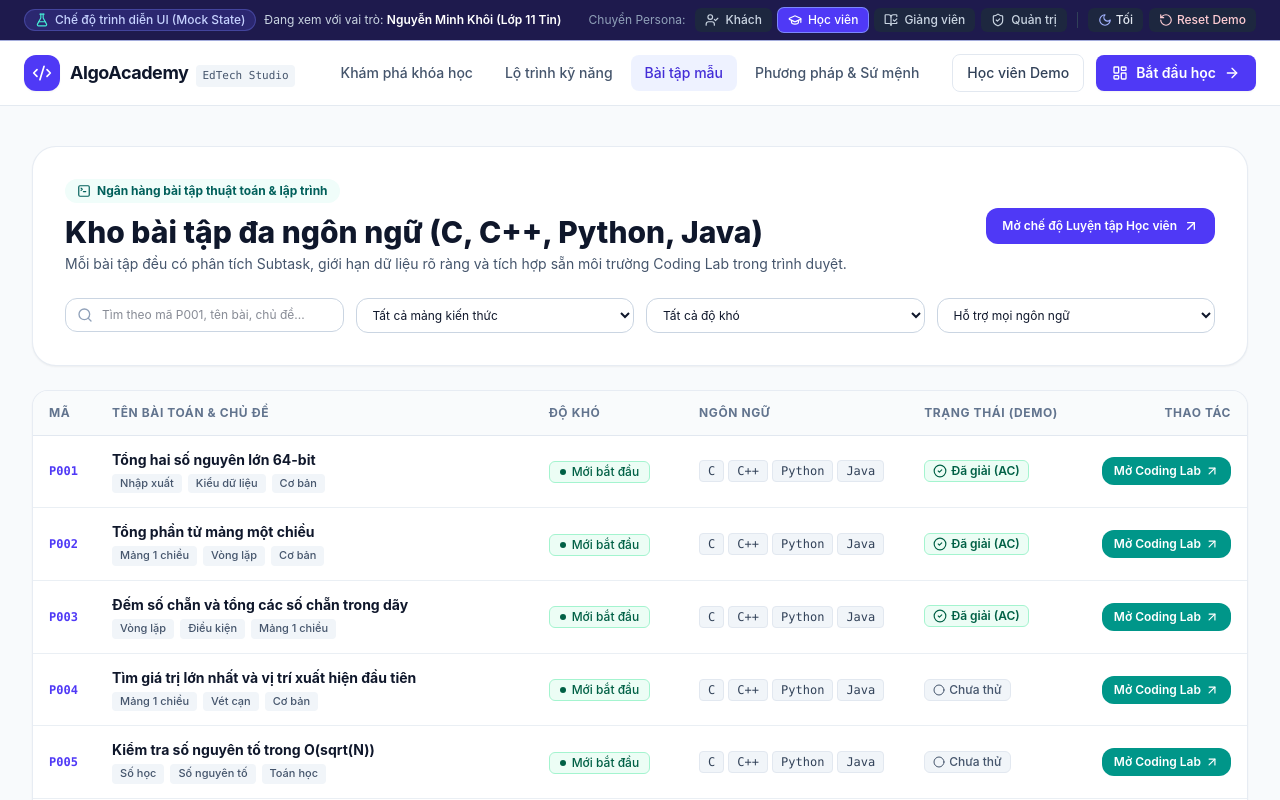
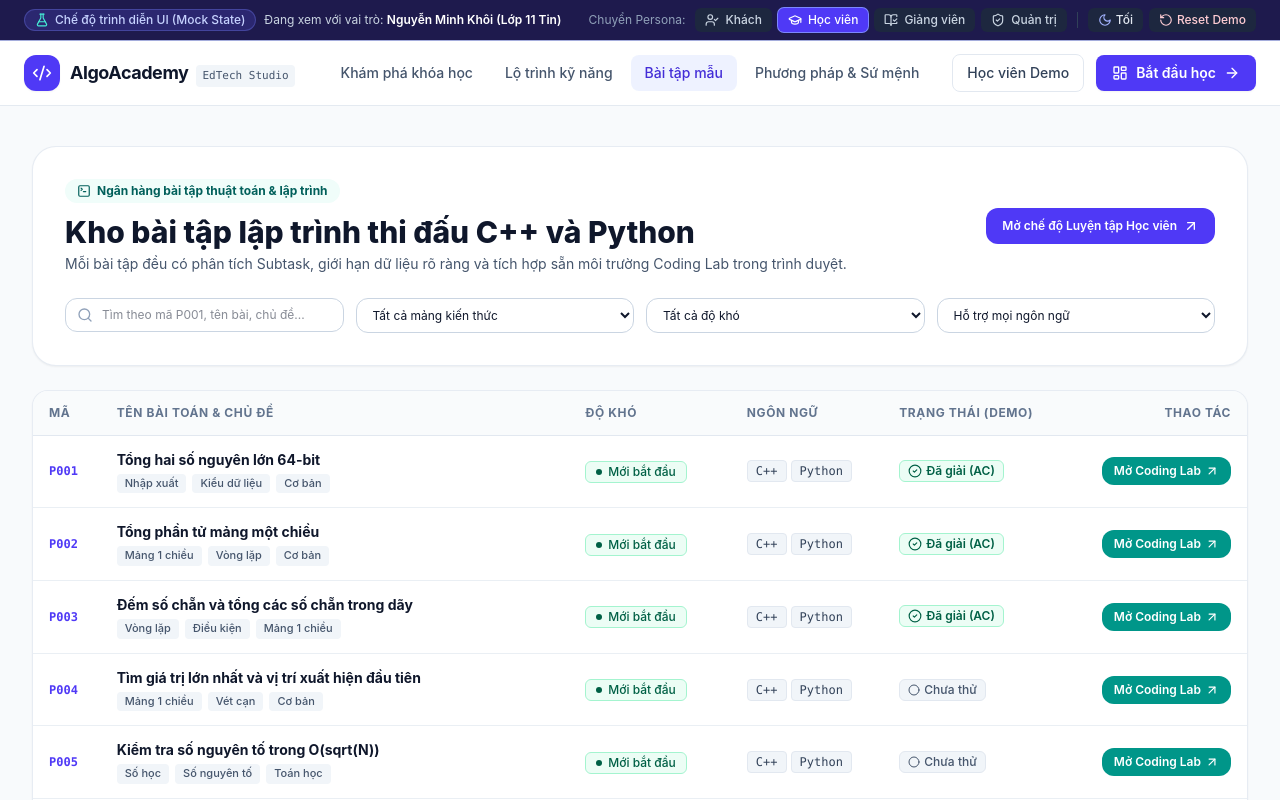
Before and after one commit to tbao4151/web_lap_trinh, a Next.js app: page /bai-tap in a window 1280 px wide. Shown: the top 800 px of the page. Built offline with nearby package versions, Linux system fonts and the light colour scheme.

Commit message:
feat: scope src/app/bai-tap/page.tsx to C++ and Python

```diff
--- a/src/app/bai-tap/page.tsx
+++ b/src/app/bai-tap/page.tsx
@@ -4,6 +4,8 @@ import React, { useState } from 'react';
 import Link from 'next/link';
 import { Search, TerminalSquare, ArrowUpRight } from 'lucide-react';
 import { DOMAINS, ROUTES } from '@/config/brand';
+import { COMPETITIVE_LANGUAGES, getCompetitiveLanguages } from '@/config/competitiveLanguages';
+import { LANGUAGE_META } from '@/config/brand';
 import { PublicHeader } from '@/components/layout/PublicHeader';
 import { PublicFooter } from '@/components/layout/PublicFooter';
 import { DifficultyBadge, LanguageBadge, ProblemSolveBadge } from '@/components/ui/Badges';
@@ -24,7 +26,7 @@ export default function PublicProblemBankPage() {
     difficulty,
     language,
     domainId,
-  });
+  }).filter((problem) => getCompetitiveLanguages(problem.supportedLanguages).length > 0);
 
   return (
     <div className="flex min-h-screen flex-col bg-slate-50 dark:bg-slate-950">
@@ -39,7 +41,7 @@ export default function PublicProblemBankPage() {
                 <span>Ngân hàng bài tập thuật toán & lập trình</span>
               </span>
               <h1 className="mt-2 text-2xl font-extrabold text-slate-900 sm:text-3xl dark:text-white">
-                Kho bài tập đa ngôn ngữ (C, C++, Python, Java)
+                Kho bài tập lập trình thi đấu C++ và Python
               </h1>
               <p className="mt-1 text-sm text-slate-600 dark:text-slate-300">
                 Mỗi bài tập đều có phân tích Subtask, giới hạn dữ liệu rõ ràng và tích hợp sẵn môi
@@ -105,10 +107,9 @@ export default function PublicProblemBankPage() {
               className="rounded-xl border border-slate-300 bg-white px-3 py-2 text-xs text-slate-900 dark:border-slate-700 dark:bg-slate-950 dark:text-white"
             >
               <option value="all">Hỗ trợ mọi ngôn ngữ</option>
-              <option value="cpp">C++ (G++ C++20)</option>
-              <option value="python">Python 3</option>
-              <option value="c">C (GCC C17)</option>
-              <option value="java">Java 21</option>
+              {COMPETITIVE_LANGUAGES.map((lang) => (
+                <option key={lang} value={lang}>{LANGUAGE_META[lang].label}</option>
+              ))}
             </select>
           </div>
         </div>
@@ -180,7 +181,7 @@ export default function PublicProblemBankPage() {
                         </td>
                         <td className="px-4 py-3.5">
                           <div className="flex flex-wrap gap-1">
-                            {prob.supportedLanguages.map((l) => (
+                            {getCompetitiveLanguages(prob.supportedLanguages).map((l) => (
                               <LanguageBadge key={l} language={l} />
                             ))}
                           </div>
```
